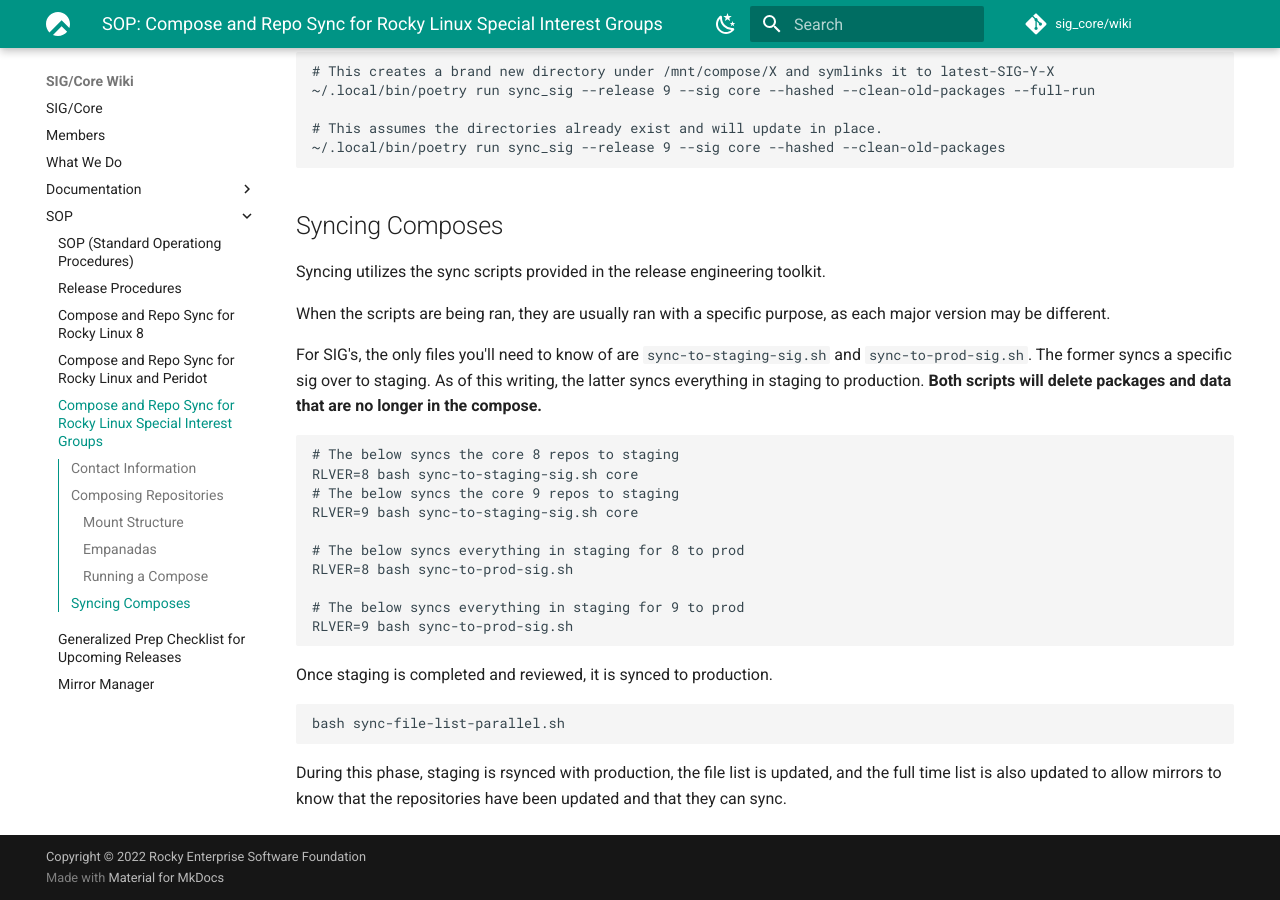
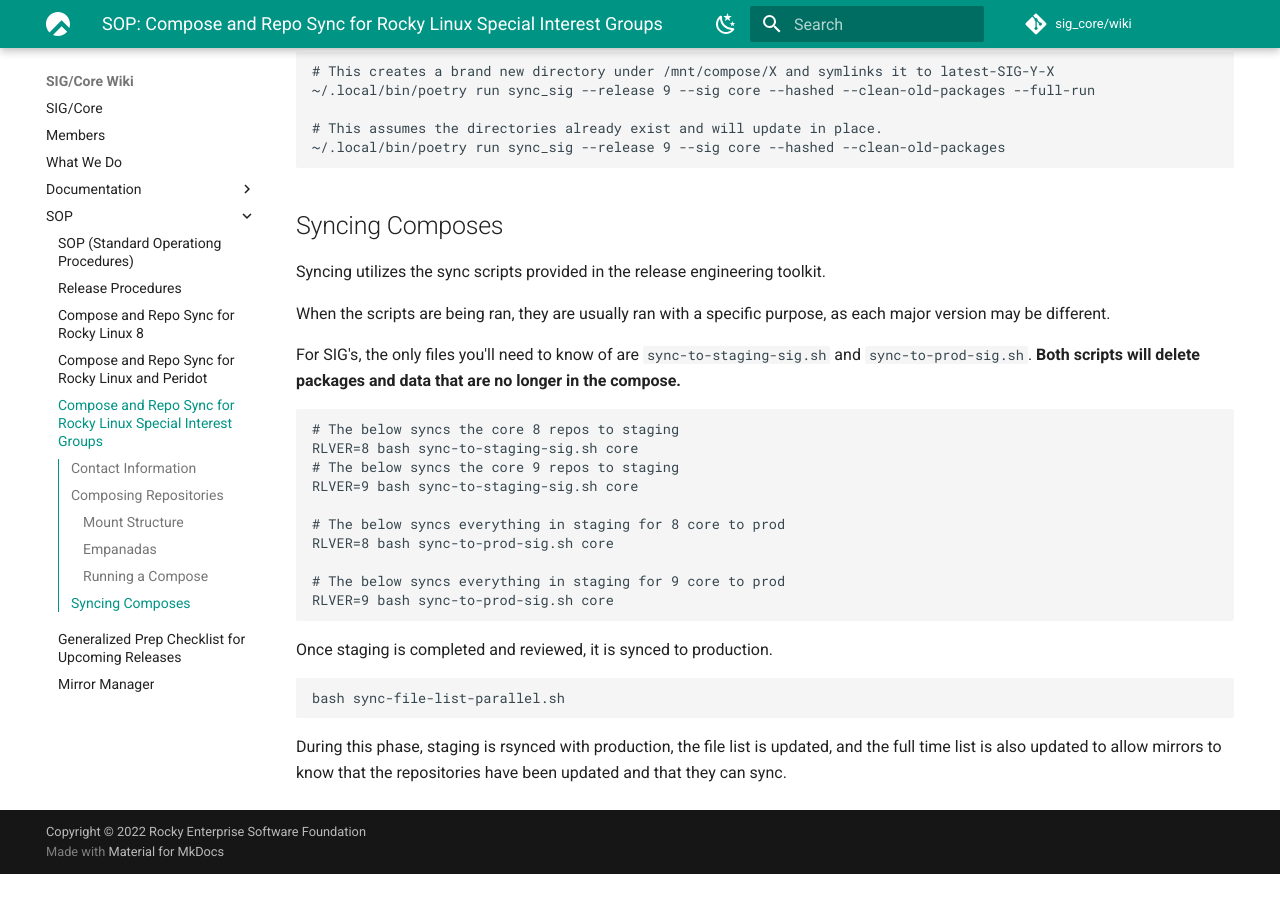
Before and after one commit to rocky-linux/sig-core-wiki, an MkDocs documentation site: the page built from docs/sop/sop_compose_sig.md, in a window 1280 px wide and 900 px high, scrolled down 1219 px. Built offline with MkDocs 1.6.1 and Material for MkDocs 9.7.7, drawn with Linux system fonts in a browser that asks for light colours; after the commit the page ends 2093 px from its top, so only the background shows below that.

Commit message:
update sig sop

````diff
--- a/docs/sop/sop_compose_sig.md
+++ b/docs/sop/sop_compose_sig.md
@@ -49,7 +49,7 @@
 
 When the scripts are being ran, they are usually ran with a specific purpose, as each major version may be different.
 
-For SIG's, the only files you'll need to know of are `sync-to-staging-sig.sh` and `sync-to-prod-sig.sh`. The former syncs a specific sig over to staging. As of this writing, the latter syncs everything in staging to production. **Both scripts will delete packages and data that are no longer in the compose.**
+For SIG's, the only files you'll need to know of are `sync-to-staging-sig.sh` and `sync-to-prod-sig.sh`. **Both scripts will delete packages and data that are no longer in the compose.**
 
 ```
 # The below syncs the core 8 repos to staging
@@ -57,11 +57,11 @@
 # The below syncs the core 9 repos to staging
 RLVER=9 bash sync-to-staging-sig.sh core
 
-# The below syncs everything in staging for 8 to prod
-RLVER=8 bash sync-to-prod-sig.sh
+# The below syncs everything in staging for 8 core to prod
+RLVER=8 bash sync-to-prod-sig.sh core
 
-# The below syncs everything in staging for 9 to prod
-RLVER=9 bash sync-to-prod-sig.sh
+# The below syncs everything in staging for 9 core to prod
+RLVER=9 bash sync-to-prod-sig.sh core
 ```
 
 Once staging is completed and reviewed, it is synced to production.
````
